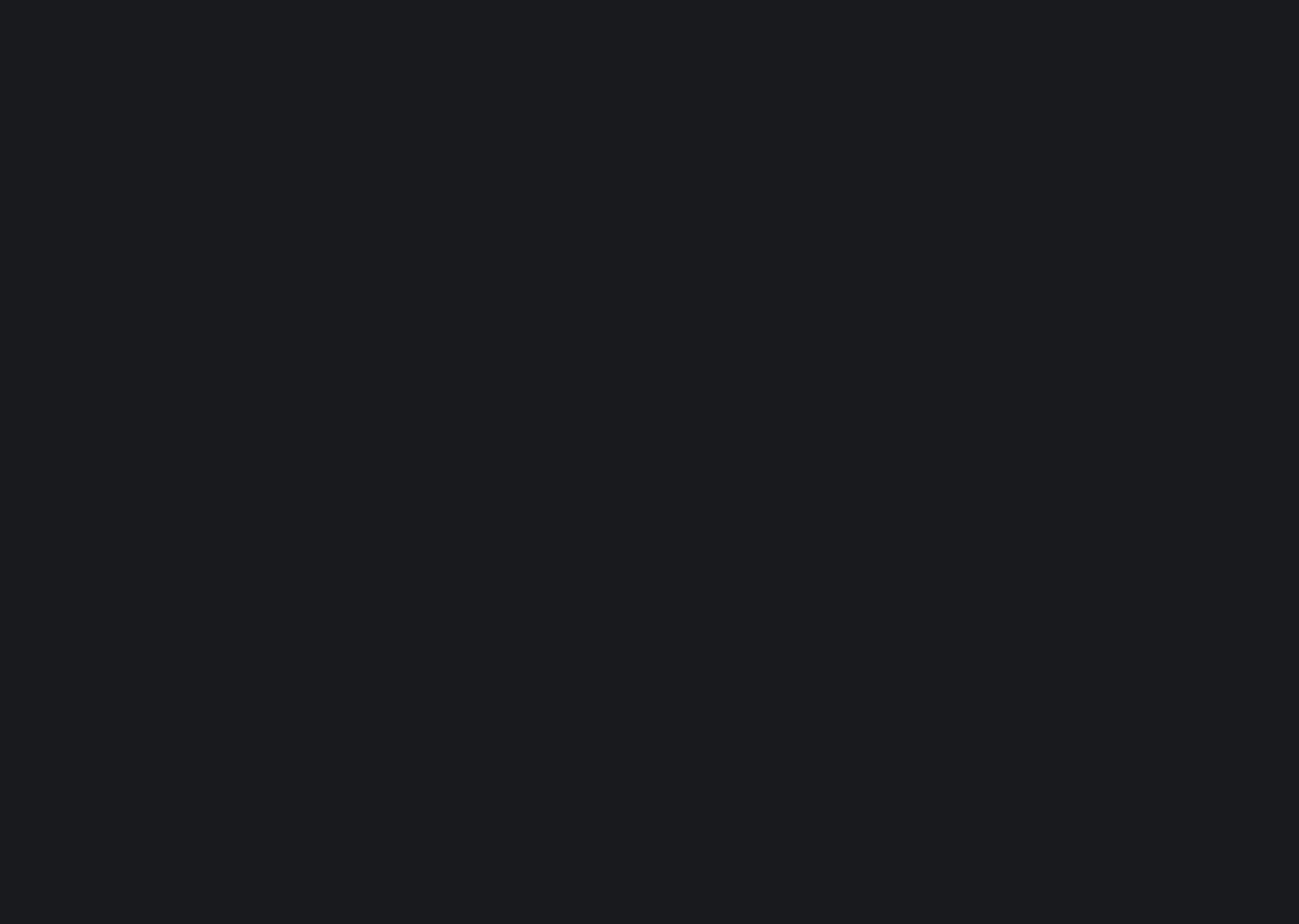
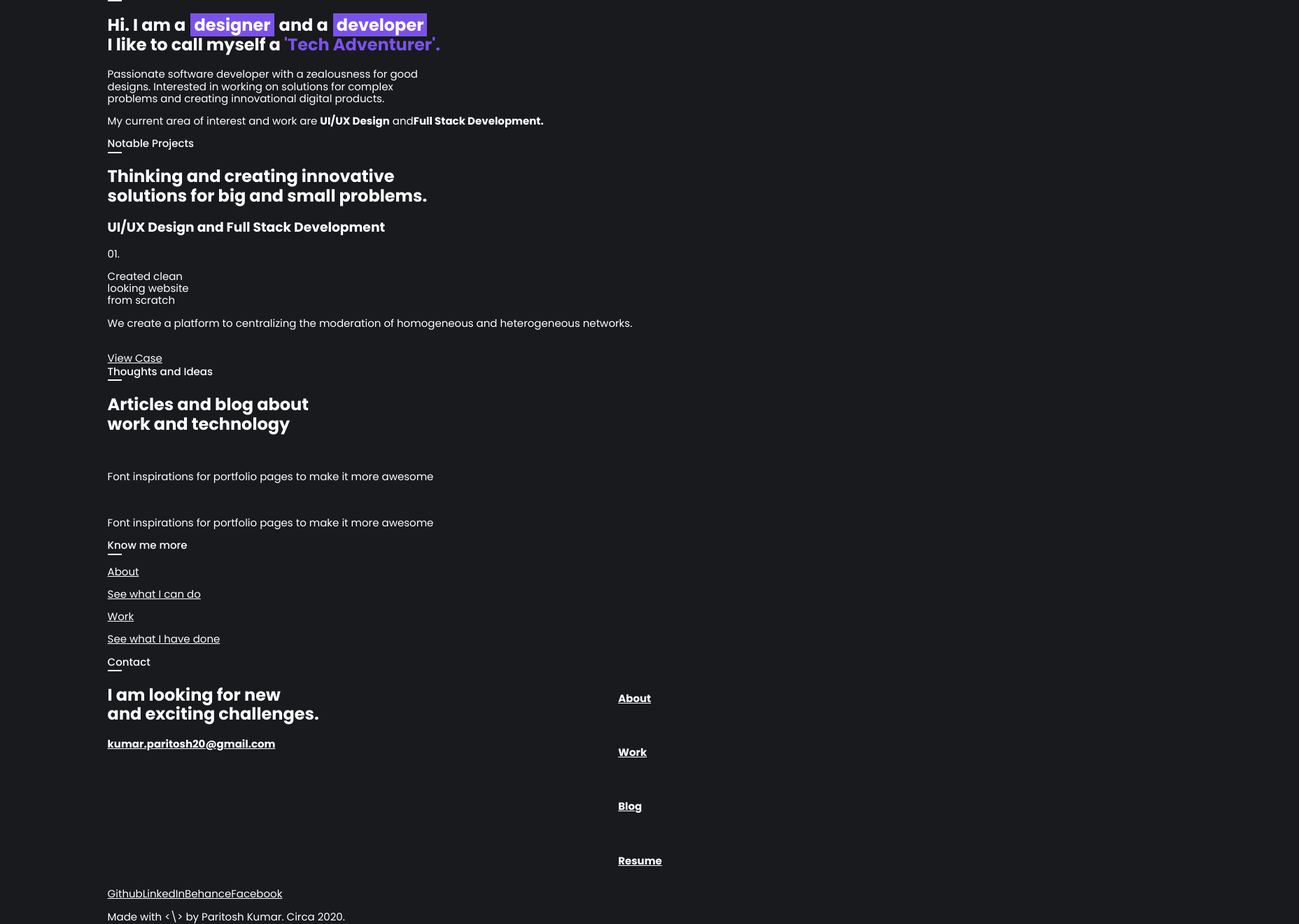
Before and after one commit to teslaLDead/Portfolio2020, a React (Create React App) app: page / in a window 1280 px wide. Shown: the part 935-2255 px from the top of the page at 70% size, 1856 px wide, since content can reach past the window. Before the commit the page ends 800 px from the top, so only its background shows below. Built offline with nearby package versions, Linux system fonts and the light colour scheme.

Commit message:
added blog thumbnail component. added portfolio viewer component. completed html skeleton from home page

```diff
--- a/src/App.css
+++ b/src/App.css
@@ -1,4 +1,3 @@
-
 .App{
-    padding: 50px 0;
+    padding-top: 60px;
 }
--- a/src/App.js
+++ b/src/App.js
@@ -1,4 +1,10 @@
 import React from 'react';
+import {
+  BrowserRouter as Router,
+  Switch,
+  Route,
+  Link
+} from "react-router-dom";
 import NavBar from './components/CommonComponents/NavBar/NavBar';
 import BackgroundCurtain from './components/BackgroundComponent/BackgroundCurtains';
 import './styling/Layout.css';
@@ -7,19 +13,22 @@
 
 // page imports for react router dom
 import Home from './components/Pages/Home/Home';
+import Footer from './components/CommonComponents/Footer/Footer'
 
 function App() {
   return (
+    <Router>
     <div className="App dark-theme">
       {/* main will contain all the content and will provide side margins to the child components */}
       <main>
 
         <NavBar />
         <Home />
-
+        <Footer />
       </main>
         <BackgroundCurtain />
     </div>
+    </Router>
   );
 }
 
--- a/src/components/BackgroundComponent/BackgroundCurtain.css
+++ b/src/components/BackgroundComponent/BackgroundCurtain.css
@@ -11,7 +11,7 @@
 .border-curtain {
 
   /* this will set the side width of the main design */
-    min-width: 15%;
+    min-width: 12%;
 
     height: 100%;
     border-left: 1px rgba(126, 126, 126, 0.15) solid;
--- /dev/null
+++ b/src/components/CommonComponents/BlogThumbnail/BlogThumbnail.js
@@ -0,0 +1,16 @@
+import React from "react";
+
+//the data again will be populated from dynamic sources
+export default function BlogThumbnail(){
+    return(
+        <div>
+            <div>
+                <img src="" alt="" />
+            </div>
+            <p>
+                Font inspirations for portfolio pages
+                to make it more awesome
+            </p>
+        </div>
+    )
+}
--- /dev/null
+++ b/src/components/CommonComponents/Footer/Footer.js
@@ -0,0 +1,54 @@
+import React from "react";
+import {Link} from "react-router-dom";
+
+
+function Footer(){
+    return(
+        <div>
+            <div className="section-heading">
+                Contact
+            </div>
+            <div className="d-flex">
+                <div className="w-75">
+                    <h2>
+                    I am looking for new <br/>
+                    and exciting challenges.
+                    </h2>
+                    <a href="mailto:kumar.paritosh20@gmail.com?subject=Like%20to%20connect" ><b>kumar.paritosh20@gmail.com</b></a>
+                </div>
+                <div >
+                    <div className="d-flex flex-column">
+                        <Link className="my-5">
+                            <b>About</b>
+                        </Link>
+
+                        <Link className="my-5">
+                            <b>Work</b>
+                        </Link>
+
+                        <Link className="my-5">
+                            <b>Blog</b>
+                        </Link>
+
+                        <Link className="my-5">
+                            <b>Resume</b>
+                        </Link>
+
+                    </div>
+                </div>
+            </div>
+            <div>
+                <a href="https://github.com/teslaLDead">Github</a>
+                <a href="https://www.linkedin.com/in/paritosh-kumar-teslaldead/">LinkedIn</a>
+                <a href="https://www.behance.net/teslaldead">Behance</a>
+                <a href="https://www.facebook.com/paritosh.kumar.20">Facebook</a>
+            </div>
+            <div>
+                <p>Made with &#60;&#92;&#62; by Paritosh Kumar. Circa 2020.</p>
+            </div>
+
+        </div>
+    )
+}
+
+export default Footer;
--- a/src/components/CommonComponents/NavBar/NavBar.css
+++ b/src/components/CommonComponents/NavBar/NavBar.css
@@ -3,3 +3,9 @@
     font-size: 16px;
     color: white;
 }
+
+#navbar-container{
+    position: fixed;
+    top: 60px;
+    width: 76%;
+}
--- a/src/components/CommonComponents/NavBar/NavBar.js
+++ b/src/components/CommonComponents/NavBar/NavBar.js
@@ -4,7 +4,7 @@
 
 function NavBar(){
     return (
-        <div className="d-flex justify-content-space-between">
+        <div id="navbar-container" className="d-flex justify-content-space-between">
             <div id="nav-logo">
                 <a href="" >PK</a>
             </div>
--- /dev/null
+++ b/src/components/CommonComponents/PortfolioViewer/PortfolioViewer.js
@@ -0,0 +1,43 @@
+import React from "react";
+
+// thinking of populating this viewer with js file
+
+//passing object in the function to populate the various fields
+function PortfolioViewer(){
+    return(
+        <div>
+            <div>
+                <h3>
+                    UI/UX Design and Full Stack Development
+                </h3>
+            </div>
+            <div>
+                <div>
+                    <p>
+                        01.
+                    </p>
+                    <p>
+                        Created clean <br/>
+                        looking website <br/>
+                        from scratch
+                    </p>
+                    <p>
+                    We create a platform to centralizing the moderation of homogeneous and heterogeneous networks.
+
+
+                    </p>
+                </div>
+                <div>
+                    <div>
+                        <img src="" alt=""/>
+                    </div>
+                </div>
+            </div>
+            <div>
+                <a href="#">View Case</a>
+            </div>
+        </div>
+    )
+}
+
+export default PortfolioViewer;
--- a/src/components/Pages/Home/Home.js
+++ b/src/components/Pages/Home/Home.js
@@ -1,5 +1,6 @@
 import React from "react";
-
+import PortflioViewer from '../../CommonComponents/PortfolioViewer/PortfolioViewer';
+import BlogThumbnail from "../../CommonComponents/BlogThumbnail/BlogThumbnail";
 class Home extends React.Component{
     state={
 
@@ -8,15 +9,96 @@
     render(){
         return(
         <div>
+            <header className="hv-100 d-flex flex-column">
                 <div className="section-heading">
                     Tech Adventurer
                 </div>
-            <h1 className="vertical-text-break">
+                <h1 className="vertical-text-break lg-line-height">
                     <span>Passion for </span>
                     <span>creating</span>
                     <span>remarkable </span>
                     <span>digital products</span>
                 </h1>
+                <p className="medium-font xl-line-height lg-col-4 sm-col-1">
+                    Creating and working on <br/>
+                    innovative and eye-catching <br/>
+                    solutions that try to solve <br/>
+                    complex or simple problems.<br/>
+                </p>
+            </header>
+            <div>
+                <div className="section-heading">
+                    Introductions
+                </div>
+                <h2>
+                   Hi. I am a <span className="text-highlight">designer</span> and a <span className="text-highlight">developer</span><br/>
+                    I like to call myself a <span className="color-dark">'Tech Adventurer'.</span>
+                </h2>
+                <p>
+                    Passionate software developer with a zealousness for good <br/>
+                    designs. Interested in working on solutions for complex <br/>
+                    problems and creating innovational digital products.
+                </p>
+                <p>
+                    My current area of interest and work are <b>UI/UX Design</b> and
+                    <b>Full Stack Development. </b>
+                </p>
+            </div>
+            {/* porject section */}
+            <div>
+                <div className="section-heading">
+                    Notable Projects
+                </div>
+                <h2>
+                    Thinking and creating innovative <br/>
+                    solutions for big and small problems.
+                </h2>
+            </div>
+            <PortflioViewer />
+
+            {/* thoughts and ideas section */}
+            <div>
+                <div className="d-flex">
+                    {/* left side of the section and right side will be used for illustration */}
+                    <div>
+                        <div className="section-heading">
+                            Thoughts and Ideas
+                        </div>
+                        <h2>
+                            Articles and blog about<br/>
+                            work and technology
+                        </h2>
+                        <div>
+                            <BlogThumbnail />
+                            <BlogThumbnail />
+                        </div>
+                    </div>
+                    {/* illustration will be here */}
+                    <div>
+                        <img src="" alt="" />
+                    </div>
+                </div>
+                <div>
+                    <div className="section-heading">
+                        Know me more
+                    </div>
+                    <div>
+                        {/* next page links */}
+                        <div>
+                            <a href="">
+                                <p>About</p>
+                                <p>See what I can do</p>
+                            </a>
+                        </div>
+                        <div>
+                            <a href="">
+                                <p>Work</p>
+                                <p>See what I have done</p>
+                            </a>
+                        </div>
+                    </div>
+                </div>
+            </div>
         </div>
         );
     }
--- a/src/styling/Layout.css
+++ b/src/styling/Layout.css
@@ -16,10 +16,22 @@
     height: 100%;
   }
 
-  .w-100{
-      width: 100%;
-  }
+.hv-100{
+  height: 100vh;
+}
 
+.w-100{
+    width: 100%;
+}
+
+.w-75{
+  width: 75%;
+}
+
+.my-5{
+  margin-top: 2em;
+  margin-bottom: 2em;
+}
 
   /* theme and color settings */
 
@@ -28,25 +40,58 @@
 
   }
 
+  .light-theme a{
+    color: white;
+  }
+
   .dark-theme{
     color: white;
   }
 
+  .dark-theme a{
+    color: white;
+  }
 
   .pointer{
     cursor: pointer;
   }
 
   main{
-    margin: 0 15%;
+    margin: 0 12%;
   }
+
+
+  header{
+    padding-top: 55px;
+
+  }
+
+  .flex-column{
+    flex-direction: column;
+  }
+
+
 
 /* Smartphones (portrait and landscape) ----------- */
 @media only screen
 and (min-device-width : 320px)
 and (max-device-width : 480px) {
 
-
+  .sm-col-1,.sm-col-2,.sm-col-3,.sm-col-4{
+    position: relative;
+  }
+  .sm-col-1{
+    left: 0%;
+  }
+  .sm-col-2{
+    left: 25%;
+  }
+  .sm-col-3{
+    left: 50%;
+  }
+  .sm-col-4{
+    left: 75%;
+  }
 
 }
 
@@ -89,11 +134,21 @@
 @media only screen
 and (min-width : 1224px) {
 
+  .lg-col-1,.lg-col-2,.lg-col-3,.lg-col-4{
+    position: relative;
+  }
+
+ .lg-col-1{
+   left: 0%;
+ }
+ .lg-col-2{
+  left: 25%;
+}
+.lg-col-3{
+  left: 50%;
+}
+.lg-col-4{
+  left: 75%;
 }
 
-
-/* Large screens ----------- */
-@media only screen
-and (min-width : 1824px) {
-
 }
--- a/src/styling/Typography.css
+++ b/src/styling/Typography.css
@@ -20,6 +20,16 @@
 }
 
 
+.text-highlight{
+  background: #7A52E9;
+  padding: 0 5px;
+  margin: 0px 2px;
+}
+
+.medium-font{
+  font-weight: 500;
+}
+
 /* section heading style */
 
 .section-heading{
@@ -36,13 +46,29 @@
   margin-top: 3px;
 }
 
+.lg-line-height{
+  line-height: 1.3em;
+}
+
+.xl-line-height{
+  line-height: 1.7em;
+}
+
 /* --- */
+
 
 /* Smartphones (portrait and landscape) ----------- */
 @media only screen
 and (min-device-width : 320px)
 and (max-device-width : 480px) {
 
+  h1{
+    font-size: 42px;
+  }
+
+  p{
+    font-size: 14px;
+  }
 
 
 }
@@ -96,7 +122,11 @@
 
   p{
     font-size: 15px;
-    letter-spacing: 0.3px;
+
+  }
+
+  a{
+    font-size: 15px;
   }
 
 }
```
Also changed, not shown: src/components/CommonComponents/PortfolioViewer/PortfolioViewer.css (added). Lines whose indentation alone changed are shown as unchanged.
